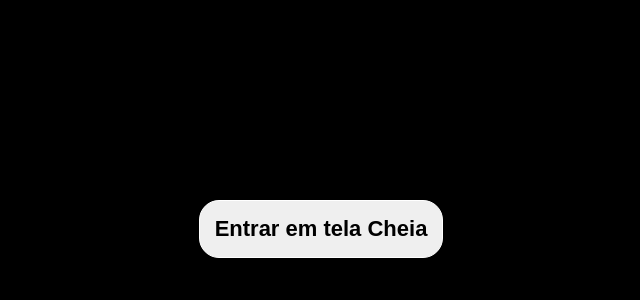
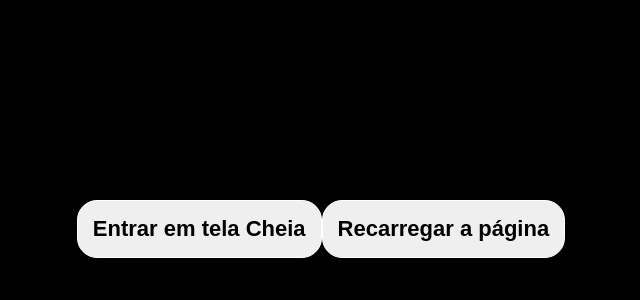
Before and after one commit to lucasjss4/sinalizacaoDigital, a PHP site: page /american/index.php in a window 1280 px wide. Shown: the part 171-471 px from the top of the page, without its empty margins (319-959 px from the left). Run offline with PHP 8.4, Linux system fonts and the light colour scheme.

Commit message:
Atualizações do site

```diff
--- a/american/index.php
+++ b/american/index.php
@@ -21,26 +21,34 @@ $quantidade = count($imagens);
         <img id="imagem" src="" alt="">
     </div>
     <button id="entrarEmTelaCheia">Entrar em tela Cheia</button>
+    <button id="recarregar">Recarregar a página</button>
 </body>
 
 <script>
-    const button = document.querySelector('button');
+    const btnEntrarTelaCheia = document.querySelector('#entrarEmTelaCheia');
+    const btnRecarregar = document.querySelector('#recarregar');
     const container = document.querySelector('.containerPublic');
     const element = document.documentElement;
 
-    button.addEventListener('click', () => {
+    btnEntrarTelaCheia.addEventListener('click', () => {
 
         element.requestFullscreen();
 
-        button.style.display = 'none';
+        btnEntrarTelaCheia.style.display = 'none';
+        btnRecarregar.style.display = 'none';
         container.style.display = 'flex';
     });
 
     document.addEventListener('fullscreenchange', (event) => {
         if (!document.fullscreenElement) {
-            button.style.display = 'flex';
+            btnEntrarTelaCheia.style.display = 'flex';
+            btnRecarregar.style.display = 'flex';
             container.style.display = 'none';
         }
+    });
+
+    btnRecarregar.addEventListener("click", (event) => {
+        window.location.reload();
     });
 
     const imagens = <?php echo json_encode($imagens); ?>;
@@ -77,7 +85,7 @@ $quantidade = count($imagens);
             video.onloadedmetadata = () => {
                 let duracao = video.duration;
                 setTimeout(() => {
-                    if(!video.paused) return;
+                    if (!video.paused) return;
                     indice = (indice + 1) % imagens.length;
                     mostrarImagem();
                 }, (isNaN(duracao) ? delay : duracao * 1000) + 200);
--- a/assets/style.css
+++ b/assets/style.css
@@ -116,11 +116,11 @@
  }
 
  #imagem {
-     width: 700px;
-     height: 700px;
+     width: 1920px;
+     height: 1080px;
  }
 
- #entrarEmTelaCheia {
+ #entrarEmTelaCheia, #recarregar {
      font-size: 22px;
      border: 1px solid white;
      border-radius: 20px;
```
